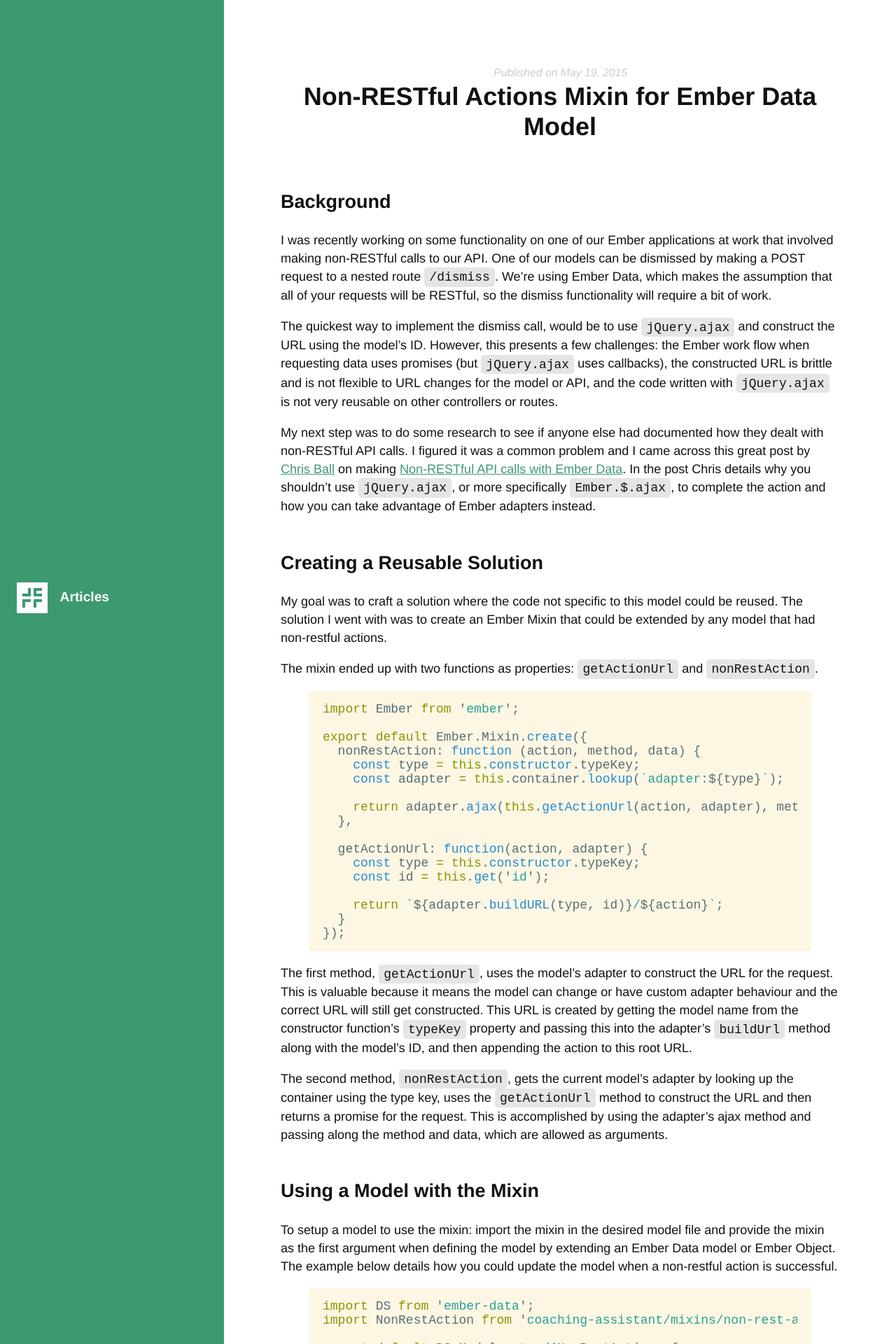
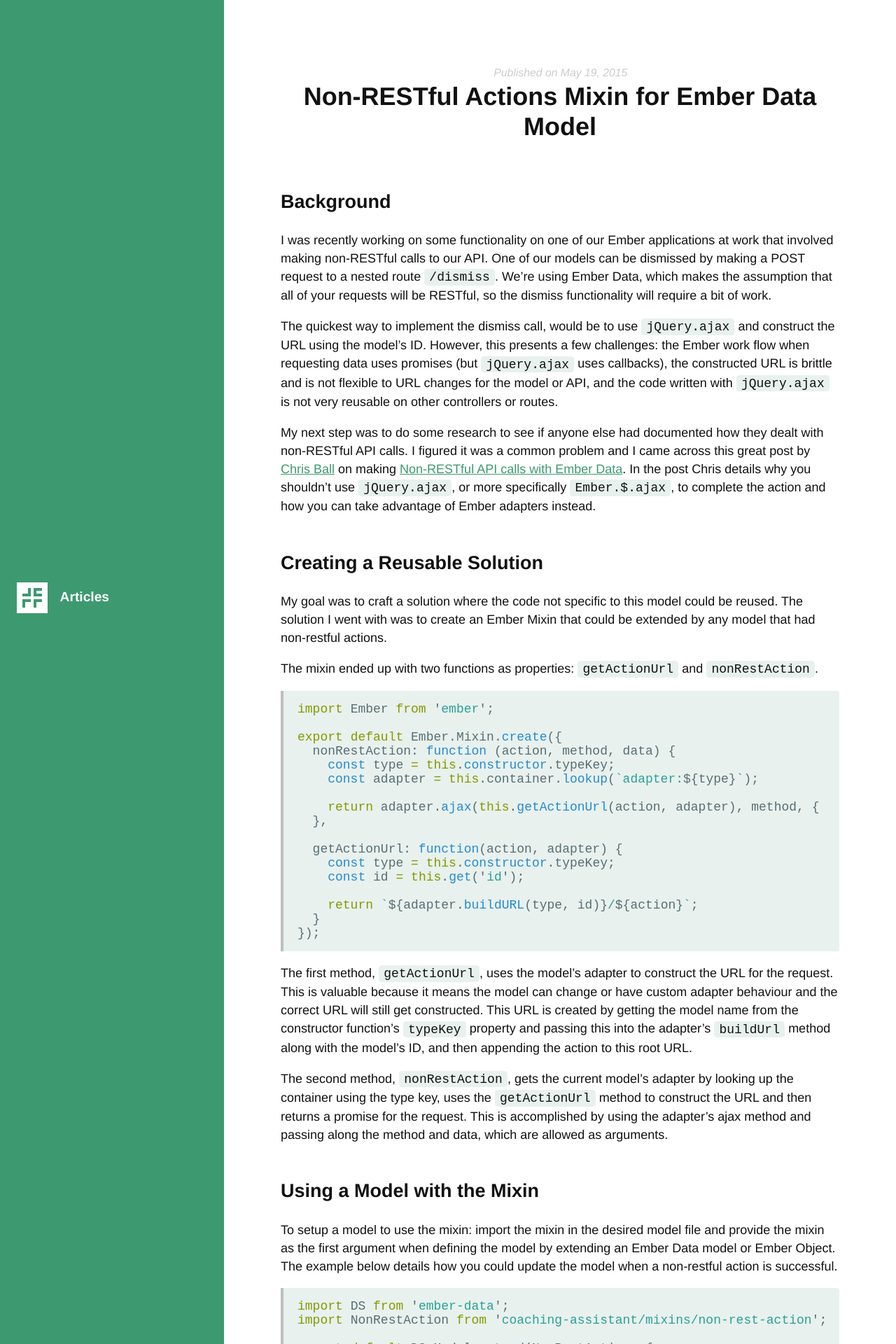
Before and after one commit to jeffjewiss/articles, a Jekyll site: the page built from _posts/2015-05-19-non-restful-actions-mixin-for-ember-data-model.md, in a window 1280 px wide. Shown: the top 1920 px of the page at 70% size. Built offline with Jekyll 4.4.1, drawn with Linux system fonts in a browser that asks for light colours; comment, search, counter and statistics services are not loaded.

Commit message:
Updates the look of syntax highlighting

```diff
--- a/_config.yml
+++ b/_config.yml
@@ -19,4 +19,5 @@ sass:
 exclude:
   - README.md
   - .editorconfig
+  - .gitignore
   - Procfile
--- a/_sass/modules/_article.scss
+++ b/_sass/modules/_article.scss
@@ -56,8 +56,8 @@ article {
   }
 
   p code {
-    background-color: hsla(153, 5%, 0%, 0.1);
-    padding: 0.2em 0.4em;
+    background-color: rgba(141,185,165,0.2);
+    padding: 0.1em 0.4em;
     border-radius: 0.25em;
     word-wrap: break-word;
   }
--- a/_sass/modules/_highlight.scss
+++ b/_sass/modules/_highlight.scss
@@ -1,7 +1,10 @@
 .highlight {
-  margin-bottom: 1rem;
+  background-color: rgba(141,185,165,0.2);
+  color: #586e75;
+  margin: 0 0 1rem 0;
   padding: 1rem 1.25rem;
-  border-radius: 0.25rem;
+  border-left: 0.25rem solid rgb(190,190,190);
+  border-radius: 0 0.25rem 0.25rem 0;
 
   pre {
     margin: 0;
--- a/_sass/vendor/_syntax.scss
+++ b/_sass/vendor/_syntax.scss
@@ -16,7 +16,6 @@ cyan      #2aa198  strings, numbers
 green     #859900  operators, other keywords
 */
 
-.highlight { background-color: #fdf6e3; color: #586e75 }
 .highlight .c { color: #93a1a1 } /* Comment */
 .highlight .err { color: #586e75 } /* Error */
 .highlight .g { color: #586e75 } /* Generic */
```
